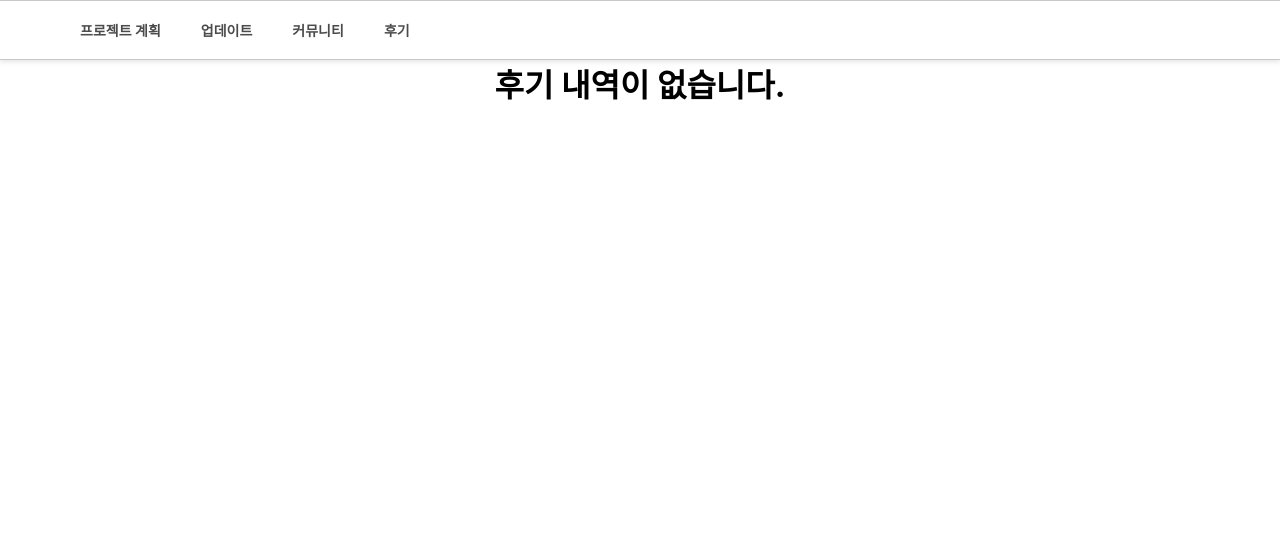
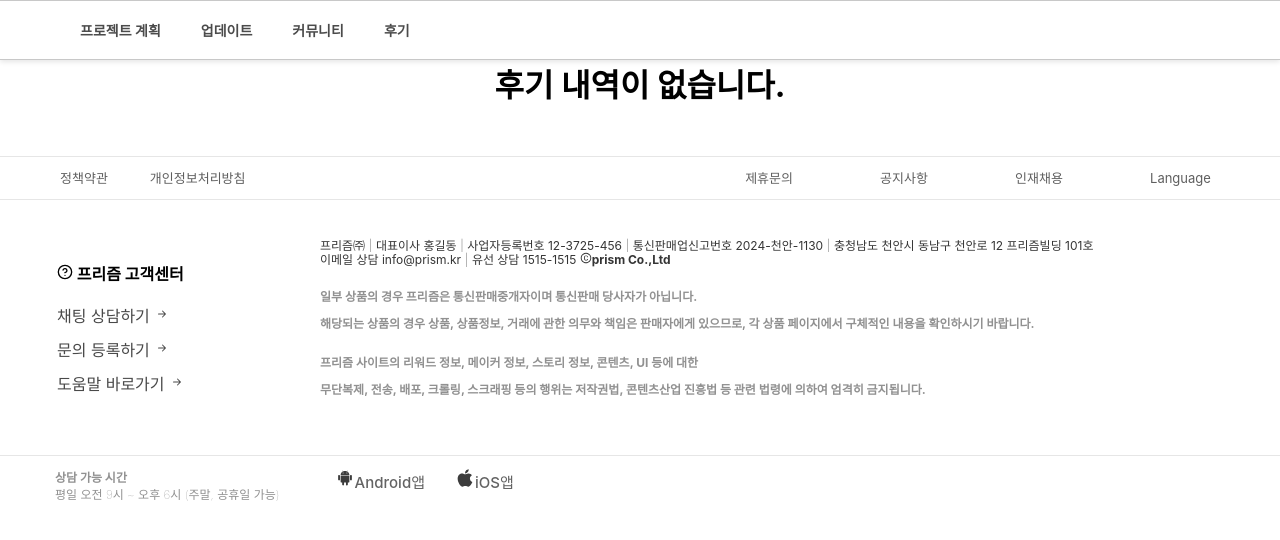
Before and after one commit to dova12770/1st-project, a React (Create React App) app: page /reviewpage in a window 1280 px wide. Shown: the top 540 px of the page. Built offline with nearby package versions, Linux system fonts and the light colour scheme.

Commit message:
상세 푸터 병합

```diff
--- a/src/App.js
+++ b/src/App.js
@@ -4,6 +4,7 @@ import PlanPage from './pages/PlanPage';
 import UpdatePage from './pages/UpdatePage';
 import CommuPage from './pages/CommuPage';
 import ReviewPage from './pages/ReviewPage';
+import Footer from "./footer/Footer";
 
 
 function App() {
@@ -18,6 +19,7 @@ function App() {
           <Route path='/reviewpage' element={<ReviewPage />} />
         </Routes>
       </Router>
+      <Footer />
     </div>
   )
 }
--- a/src/particularpage/Ptcrpg.css
+++ b/src/particularpage/Ptcrpg.css
@@ -9,7 +9,7 @@
     margin: auto;
     margin-top: 50px;
     width: 85%;
-    height: 700px;
+    height: 100vh;
     background-color: white;
     display: flex;
     flex-direction: column;
@@ -25,7 +25,7 @@
 
 
 .intro {      /* 상품 사진,정보 박스 */
-    width: 100%;
+    width: 85%;
     height: 500px;
     display: flex;
     flex-direction: row;
```
